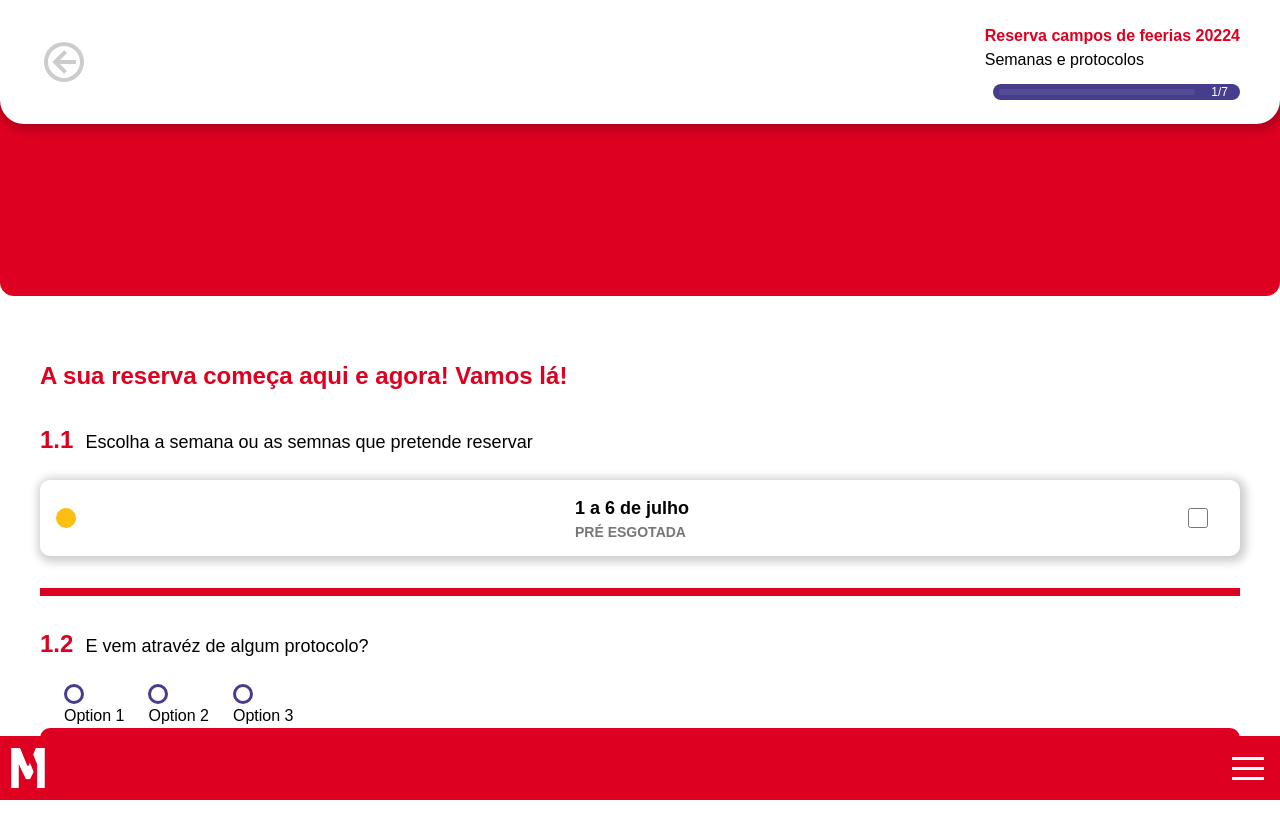
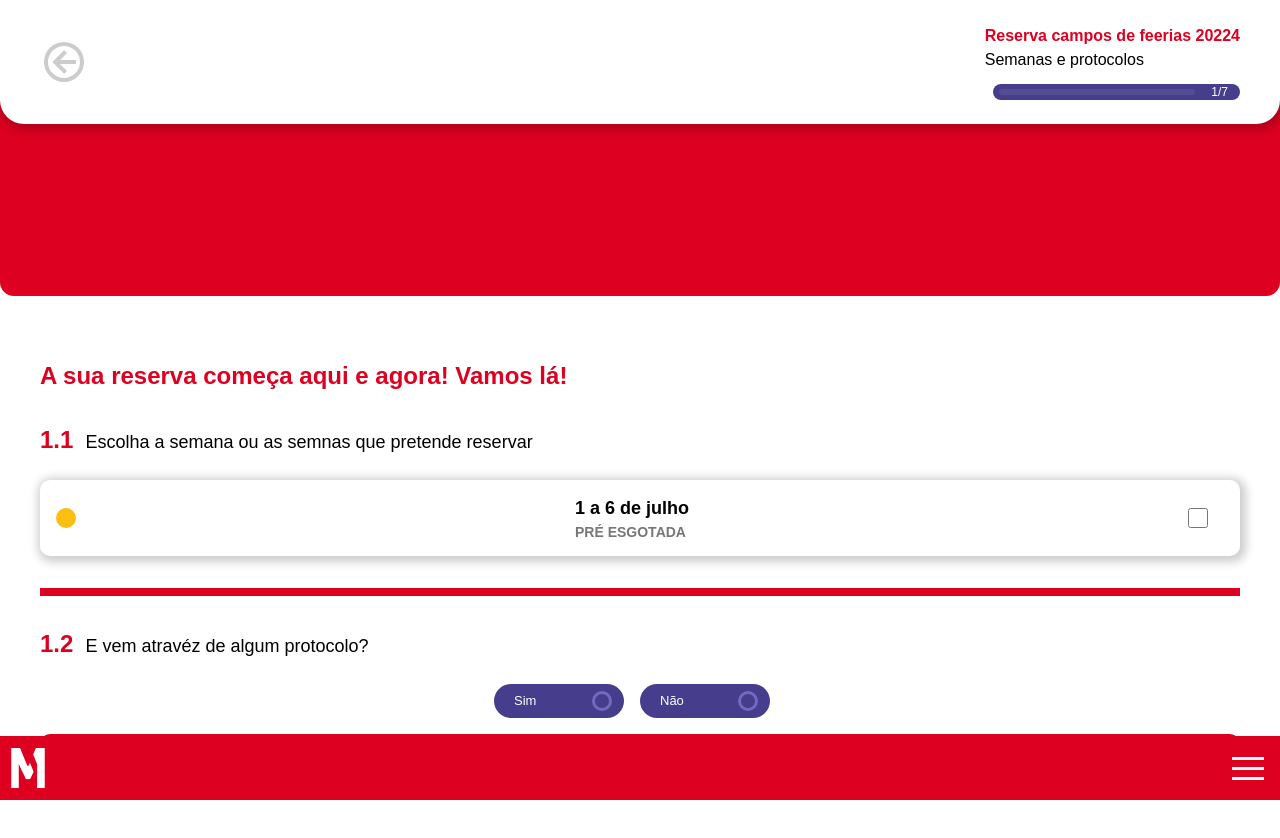
Before and after one commit to robnasq/camp-crm, a React app: page /reserve-form in a window 1280 px wide. Shown: the top 838 px of the page. Built offline with nearby package versions, Linux system fonts and the light colour scheme; the HTML template or start-up script is replaced by a standard one.

Commit message:
Form: step1 done

```diff
--- /dev/null
+++ b/src/components/ui/DropDown.tsx
@@ -0,0 +1,65 @@
+import { mdiChevronDown } from "@mdi/js";
+import Icon from "@mdi/react";
+import { useState } from "react";
+
+interface DropDownProps {
+  options: { value: string; label: string }[];
+  onChange: (value: string) => void;
+  selectedValue?: string;
+}
+
+export const DropDown: React.FC<DropDownProps> = ({
+  options,
+  onChange,
+  selectedValue,
+}) => {
+  const [menuOpen, setMenuOpen] = useState(false);
+
+  const handleToggle = () => {
+    setMenuOpen(!menuOpen);
+  };
+
+  const handleOptionClick = (value: string) => {
+    onChange(value);
+    setMenuOpen(false);
+  };
+
+  return (
+    <div className="relative mb-[80px]">
+      <button
+      type="button"
+        className={`${
+          menuOpen ? "bg-[#EDEBFF]" : ""
+        }  w-full bg-white shadow-soft text-black transition-all duration-500 px-6 py-6 rounded-[10px] focus:outline-none`}
+        onClick={handleToggle}
+      >
+        <span className="font-bold flex justify-between">
+          <p>
+            {options.find((opt) => opt.value === selectedValue)?.label ||
+              "Selecione"}
+          </p>
+          <Icon
+            path={mdiChevronDown}
+            size={1}
+            className={menuOpen ? "hidden transition-all duration-300" : ""}
+          />
+        </span>
+      </button>
+      <div
+        className={`absolute min-h-[100px] shadow-soft pb-[70px] left-0 mt-2 w-full bg-white rounded-md shadow-lg transition-all duration-300 ${
+          menuOpen ? "h-auto opacity-100" : "h-0 opacity-0"
+        } overflow-hidden`}
+      >
+        {options.map((option) => (
+          <div
+            key={option.value}
+            className="px-6 cursor-pointer py-[18px] border-b border-neutral hover:bg-[#EDEBFF] hover:bg-gray-100"
+            onClick={() => handleOptionClick(option.value)}
+          >
+            {option.label}
+          </div>
+        ))}
+      </div>
+    </div>
+  );
+};
--- a/src/components/ui/Radio.tsx
+++ b/src/components/ui/Radio.tsx
@@ -23,19 +23,24 @@ export const Radio: React.FC<RadioProps> = ({
   };
 
   return (
+    <div className="flex mb-4">
+      {options.map((option) => (
+        <div
+          key={option.value}
+          className="mr-4 bg-[#463D8C] w-[130px] h-[32] rounded-[40px] py-[7px] px-3 "
+        >
+          <label className="capitalize justify-between cursor-pointer flex items-center">
+            <span className="ml-2 text-white text-[13px] font-medium">
+              {option.label}
+            </span>
             <div>
-      {options.map((option) => (
-        <label
-          key={option.value}
-          className="capitalize cursor-pointer inline-block align-middle relative pl-6"
-        >
               <span
-            className={`h-[20px] w-[20px] rounded-full border-[3px] border-secondary transition-all duration-300 ease-in-out block relative  ${
-              option.value === selectedValue ? "after:content-[''] after:h-[10px] after:w-[10px] after:bg-secondary after:rounded-full after:block after:absolute after:left-[50%] after:top-[50%] after:transform  after:translate-x-[-50%] after:translate-y-[-50%]" : ""
+                className={`h-[20px] w-[20px] rounded-full border-[3px] border-[#7369C1] transition-all duration-300 ease-in-out block relative  ${
+                  option.value === selectedValue
+                    ? "after:content-[''] after:h-[10px] after:w-[10px] after:bg-[#61B232] after:rounded-full after:block after:absolute after:left-[50%] after:top-[50%] after:transform  after:translate-x-[-50%] after:translate-y-[-50%]"
+                    : ""
                 }`}
-          >
-            {option.value === selectedValue ? (<span className="bg-secondary h-[10px] w-[10px] rounded-full" />): (<span />) }
-          </span>
+              ></span>
               <input
                 type="radio"
                 className="hidden"
@@ -43,8 +48,9 @@ export const Radio: React.FC<RadioProps> = ({
                 checked={option.value === selectedValue}
                 onChange={() => handleOptionChange(option.value)}
               />
-          {option.label}
+            </div>
           </label>
+        </div>
       ))}
     </div>
   );
--- a/src/pages/reserve_form/StepOne.tsx
+++ b/src/pages/reserve_form/StepOne.tsx
@@ -1,5 +1,6 @@
 import { useState } from "react";
 import { Radio } from "../../components/ui/Radio";
+import { DropDown } from "../../components/ui/DropDown";
 
 const Weeks = () => {
   return (
@@ -30,9 +31,8 @@ const Weeks = () => {
 
 const StepOne = () => {
   const options = [
-    { label: "Option 1", value: "option1" },
-    { label: "Option 2", value: "option2" },
-    { label: "Option 3", value: "option3" },
+    { label: "Sim", value: "option1" },
+    { label: "Não", value: "option2" },
   ];
   const [selectedValue, setSelectedValue] = useState<string>("");
 
@@ -57,11 +57,16 @@ const StepOne = () => {
           <span className="font-semibold text-primary text-2xl mr-3">1.2</span>E
           vem atravéz de algum protocolo?
         </h2>
+        <div className="flex justify-center items-center">
           <Radio
             options={options}
             selectedValue={selectedValue}
             onChange={handleRadioChange}
           />
+        </div>
+        {selectedValue === "option1" && (
+          <DropDown options={options} onChange={handleRadioChange} />
+        )}
       </form>
     </div>
   );
--- a/tailwind.config.js
+++ b/tailwind.config.js
@@ -31,7 +31,7 @@ export default {
 
     boxShadow: {
       DEFAULT: '2px 2px 10px 4px rgba(0, 0, 0, 0.2)',
-      soft: '2px 2px 4px 2px rgba(0, 0, 0, 0.09)',
+      soft: '0px 2px 4px 2px rgba(0, 0, 0, 0.09)',
       skeleton: '0px 0px 64px rgba(207, 218, 230, 0.7)',
     },
     extend: {
```
Lines whose indentation alone changed are shown as unchanged.
